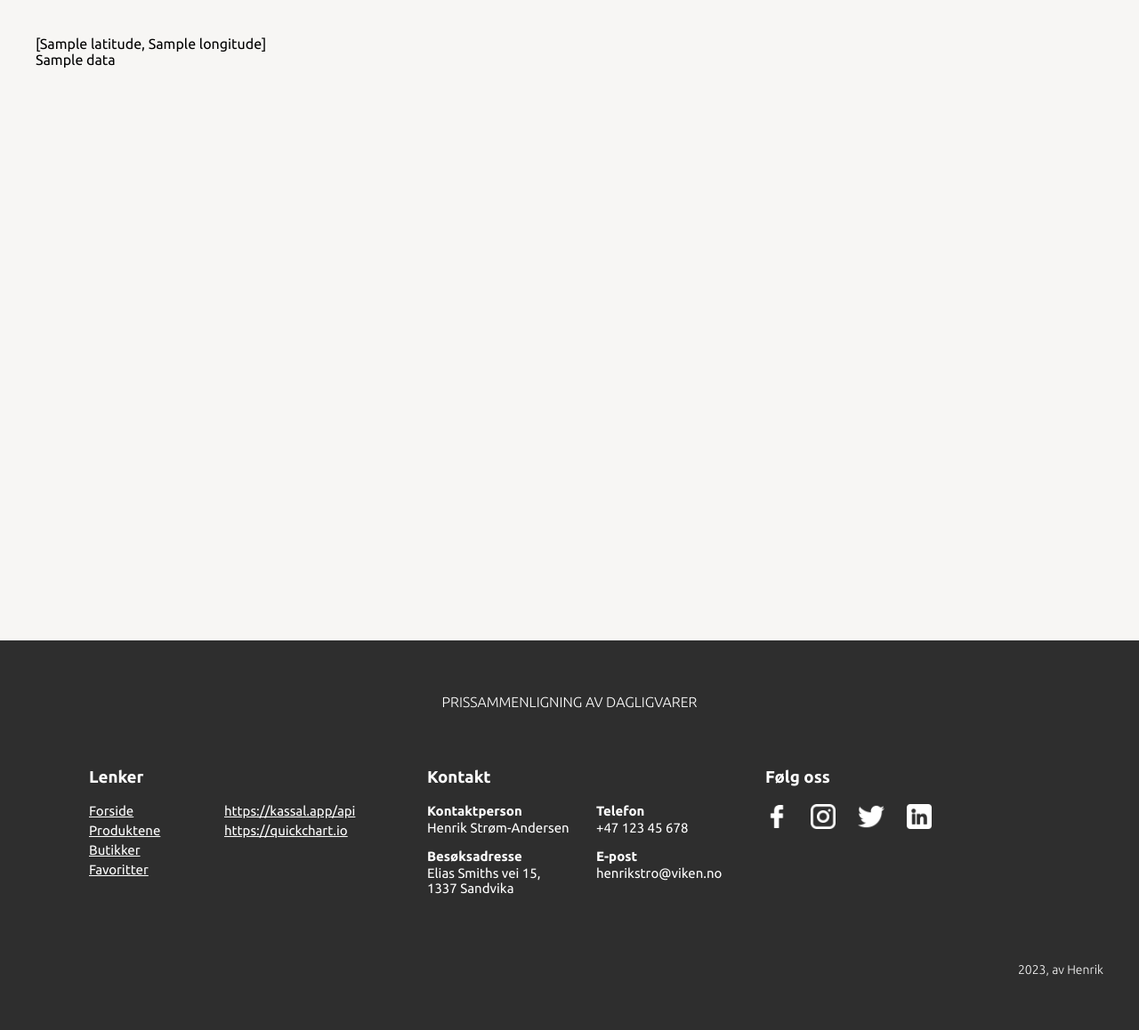
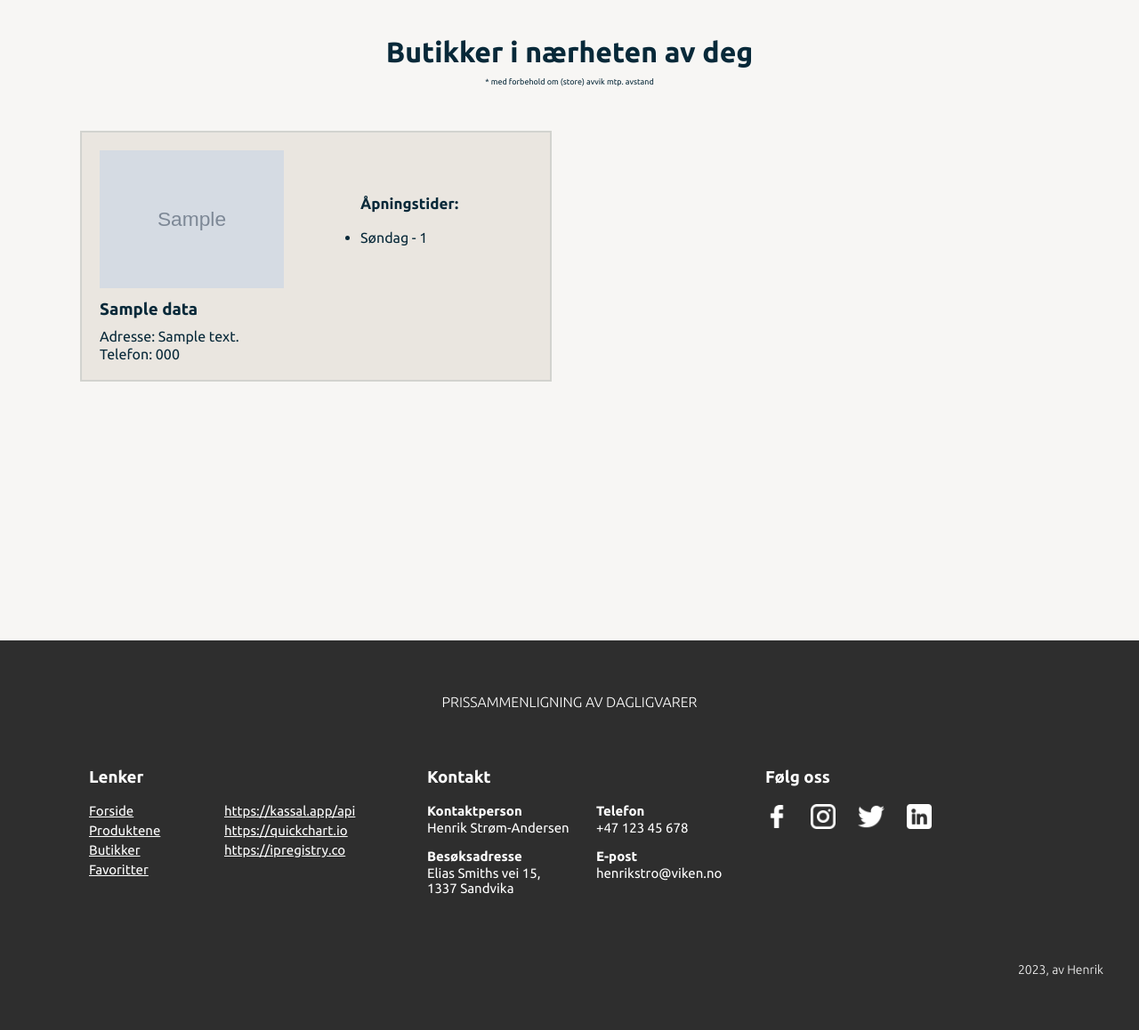
Before and after one commit to HenrikS-A/IT1-prissammenligning, a Flask app: page /butikker in a window 1280 px wide. Shown: the part 68-1226 px from the top of the page at 89% size. Run offline with Flask 2, Linux system fonts and the light colour scheme; grey boxes marked "Sample" are stand-in pictures; a database or web service that is not in the repository returns one stand-in record (values such as "Sample title"); data that the repository does not hold is empty.

Commit message:
butikker siden ferdig

```diff
--- a/app.py
+++ b/app.py
@@ -153,7 +153,7 @@ def rute_butikker():
     posisjon = finn_posisjon()
     koordinater = [posisjon["location"]["latitude"], posisjon["location"]["longitude"]]
 
-    butikker = hent_butikker(koordinater[0], koordinater[1], 15) # Det siste tallet er radius fra koordinatene der den skal lete etter butikker
+    butikker = hent_butikker(koordinater[0], koordinater[1], 15) # 15km radius fra koordinatene
 
     return render_template("butikker.html", koordinater=koordinater, butikker=butikker["data"])
 
--- /dev/null
+++ b/static/butikker.css
@@ -0,0 +1,49 @@
+.overskrift {
+    text-align: center;
+    color: rgb(8, 41, 57);
+}
+.overskrift p {
+    font-size: 9px;
+    margin-top: 10px;
+}
+.gridContainer {
+    display: grid;
+    grid-template-columns: 1fr 1fr;
+    margin: 50px;
+    gap: 40px;
+}
+.butikk{
+    background-color: rgb(234, 230, 224);
+    border: 2px solid rgba(8, 41, 57, 0.1);
+    padding: 20px;
+    text-decoration: none;
+    color: rgb(8, 41, 57);
+    display: flex;
+}
+.butikk:hover {
+    border: 2px solid rgba(8, 41, 57, 1);
+    transform: scale(1.01);
+}
+
+.butikk img {
+    width: 85%;
+}
+.butikk>div {
+    width: 50%;
+}
+.butikk h3 {
+    margin-top: 10px;
+    margin-bottom: 10px;
+}
+.butikkInfo {
+    margin-top: 2px;
+}
+.aapningstider h4{
+    margin-left: 50px;
+    margin-top: 50px;
+    font-size: 17px;
+}
+.aapningstider ul {
+    margin-left: 50px;
+    margin-top: 20px;
+}
--- a/templates/butikker.html
+++ b/templates/butikker.html
@@ -1,11 +1,64 @@
 {% extends 'mal.html' %}
 
+{% block tittel %}Butikker{% endblock %}
+
+{% block css %} <link rel="stylesheet" href="{{ url_for('static',filename='butikker.css' ) }}"> {% endblock %}
+
 {% block main %}
-    {{ koordinater }}
+    <div class="overskrift">
+        <h1>Butikker i nærheten av deg</h1>
+        <p>* med forbehold om (store) avvik mtp. avstand</p>
+    </div>
 
-    {% for butikk in butikker %}
 
-        <p> {{ butikk["name"] }} </p>
+    <div class="gridContainer">
+        {% for butikk in butikker %}
 
-    {% endfor %}
+            <a class="butikk" href="{{ butikk['website'] }}" target="_blank">
+                <div>
+                    <div>
+                        <img src="{{ butikk['logo'] }}" alt="Logo til {{ butikk['name'] }}">
+                    </div>
+                    <div>
+                        <h3>{{ butikk["name"] }}</h3>
+                        <p class="butikkInfo">Adresse: {{ butikk["address"] }}</p>
+                        <p class="butikkInfo">Telefon: {{ butikk["phone"] }}</p>
+                    </div>
+                </div>
+                <div class="aapningstider">
+                    <h4>Åpningstider:</h4>
+                    <ul>
+                        {% for dag, tid in butikk["openingHours"].items() %}
+                            <li>
+                                {% if dag == "monday" %}
+                                    Mandag  -  {{ tid }}
+                                {% elif dag == "tuesday" %}
+                                    Tirsdag  -  {{ tid }}
+                                {% elif dag == "wednesday" %}
+                                    Onsdag  -  {{ tid }}
+                                {% elif dag == "thursday" %}
+                                    Torsdag  -  {{ tid }}
+                                {% elif dag == "friday" %}
+                                    Fredag  -  {{ tid }}
+                                {% elif dag == "saturday" %}
+                                    Lørdag  -  {{ tid }}
+                                {% else %}
+                                    {% if tid == None %}
+                                        Søndag  -  stengt
+                                    {% else %}
+                                        Søndag  -  {{ tid }}
+                                    {% endif %}
+                                {% endif %}
+
+                            </li>
+                        {% endfor %}
+                    </ul>
+
+                </div>
+
+            </a>
+
+        {% endfor %}
+    </div>
+
 {% endblock %}
--- a/templates/mal.html
+++ b/templates/mal.html
@@ -46,6 +46,9 @@
                     <div>
                         <a href="https://kassal.app/api" target="_blank">https://kassal.app/api</a>
                         <a href="https://quickchart.io" target="_blank">https://quickchart.io</a>
+                        <a href="https://ipregistry.co" target="_blank">https://ipregistry.co</a>
+
+
                     </div>
                 </div>
             </section>
```
